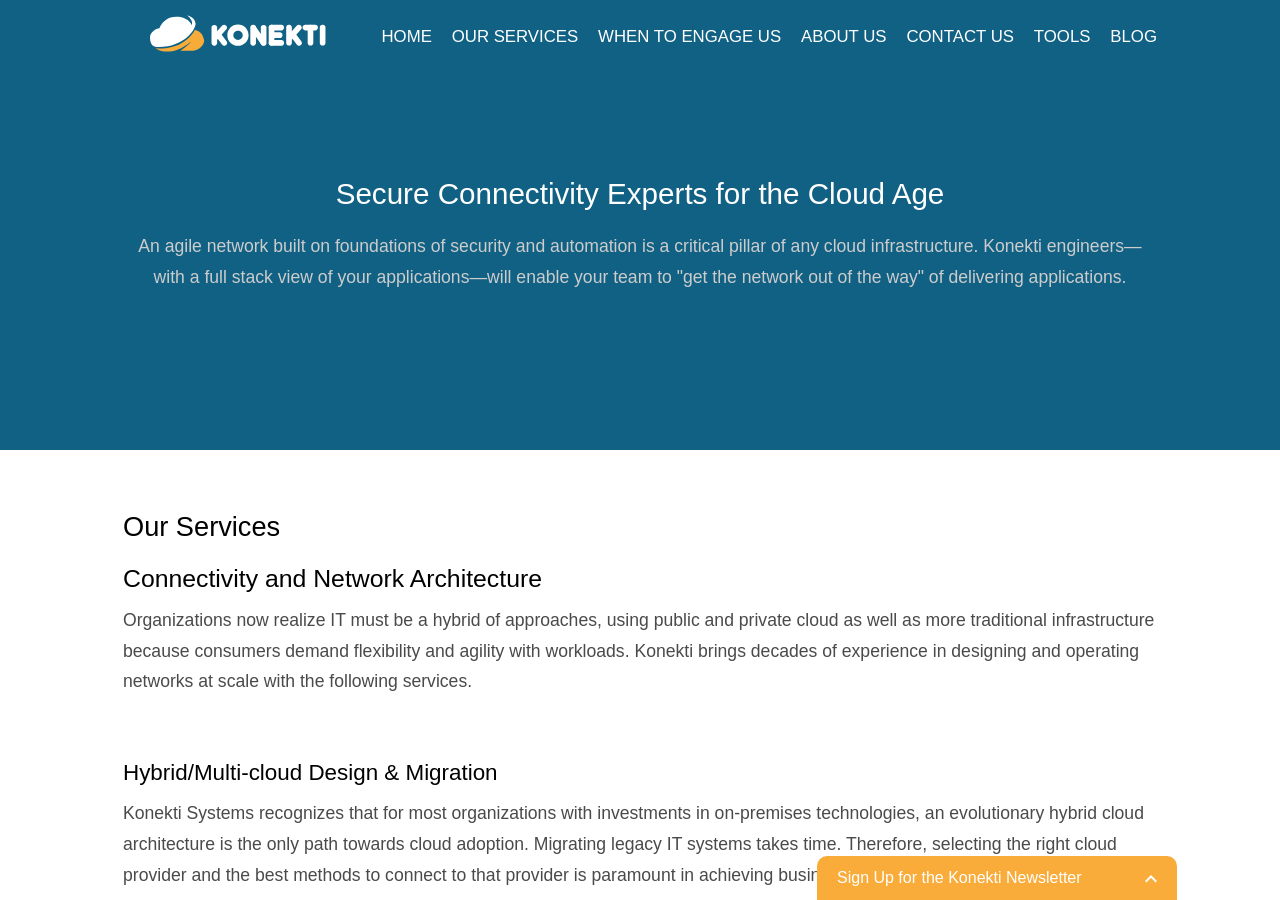
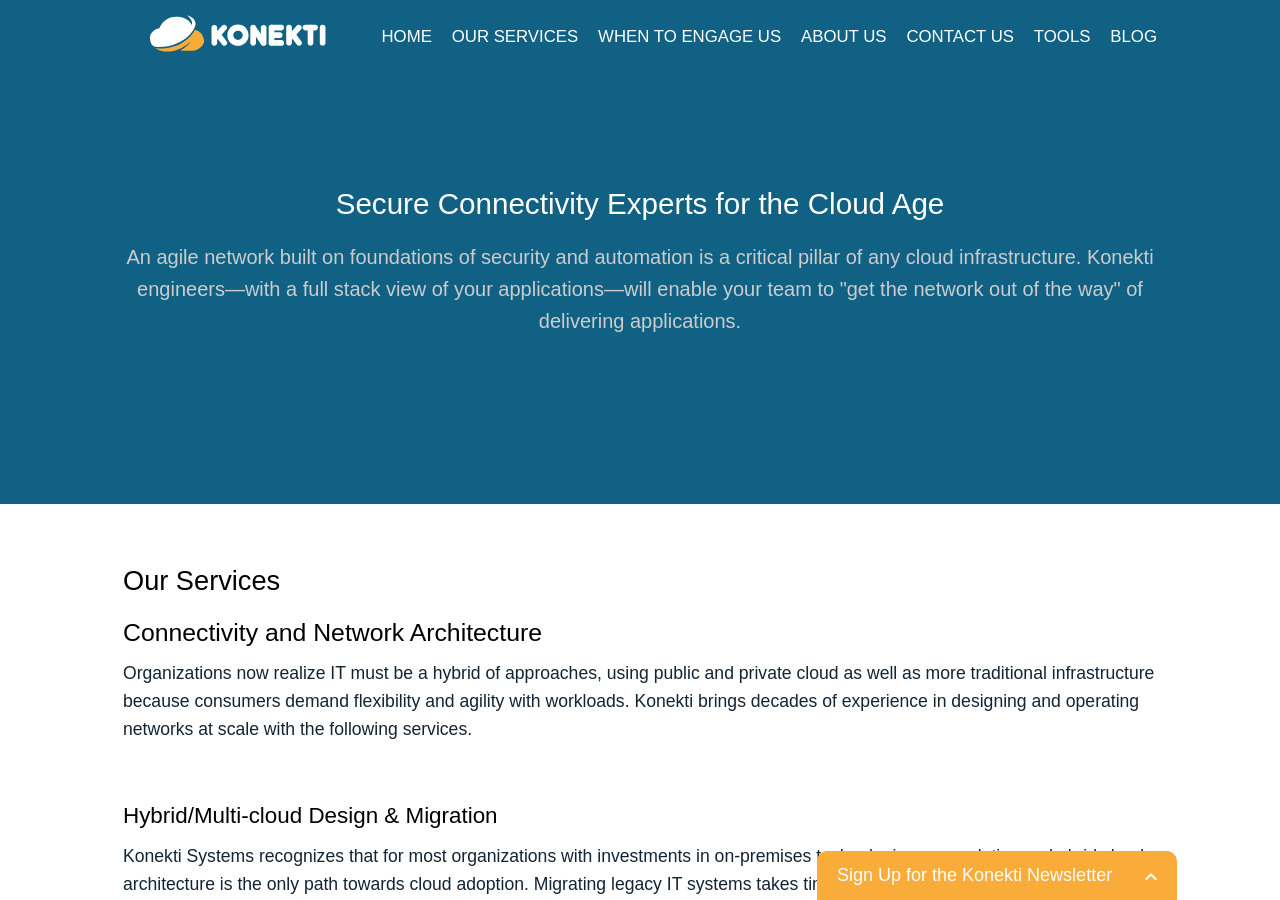
Before and after one commit to konekti/jeffbrl.github.io, a Jekyll site: the page built from _pages/index.md, in a window 1280 px wide and 900 px high. Built offline with Jekyll 4.4.1, drawn with Linux system fonts in a browser that asks for light colours; nearby versions of some CDN libraries.

Commit message:
update styles

```diff
--- a/_sass/_base.scss
+++ b/_sass/_base.scss
@@ -4,28 +4,28 @@
   box-sizing: border-box;
   padding: 0;
   margin: 0;
+  line-height: 1.6;
 }
 body{
-  line-height: 1.6;
   display: flex;
   flex-direction: column;
   justify-content: space-between;
   font-family: $font;
-  font-weight: 400;
 	width: 100%;
 	line-height: 24px;
-	font-size: 16px;
-	color: #4a4a4a;
+	font-size: 18px;
+	color: $dark;
 	background: #fff;
 	overflow-x: hidden;
   margin: 0;
   min-height: 100vh;
+  font-weight: 300;
 }
 
 p{
   padding: $padding 0;
   margin: 0 0 0 0;
-  line-height: 1.75 !important;
+  // line-height: 1.75 !important;
 }
 p, li {
   font-size: 1.1rem;
--- a/_sass/_components.scss
+++ b/_sass/_components.scss
@@ -245,6 +245,10 @@
 .intro{
   background: rgb(17, 97, 132);
   padding: 90px 0 50px;
+  p {
+    font-size: 1.25rem;
+    font-weight: 300;
+  }
   h1{
     color: $light;
   }
--- a/_sass/_utilities.scss
+++ b/_sass/_utilities.scss
@@ -1,5 +1,5 @@
 .block {
-  min-height: 50vh;
+  min-height: 56vh;
   display: flex;
   flex-direction: column;
   justify-content: center;
```
